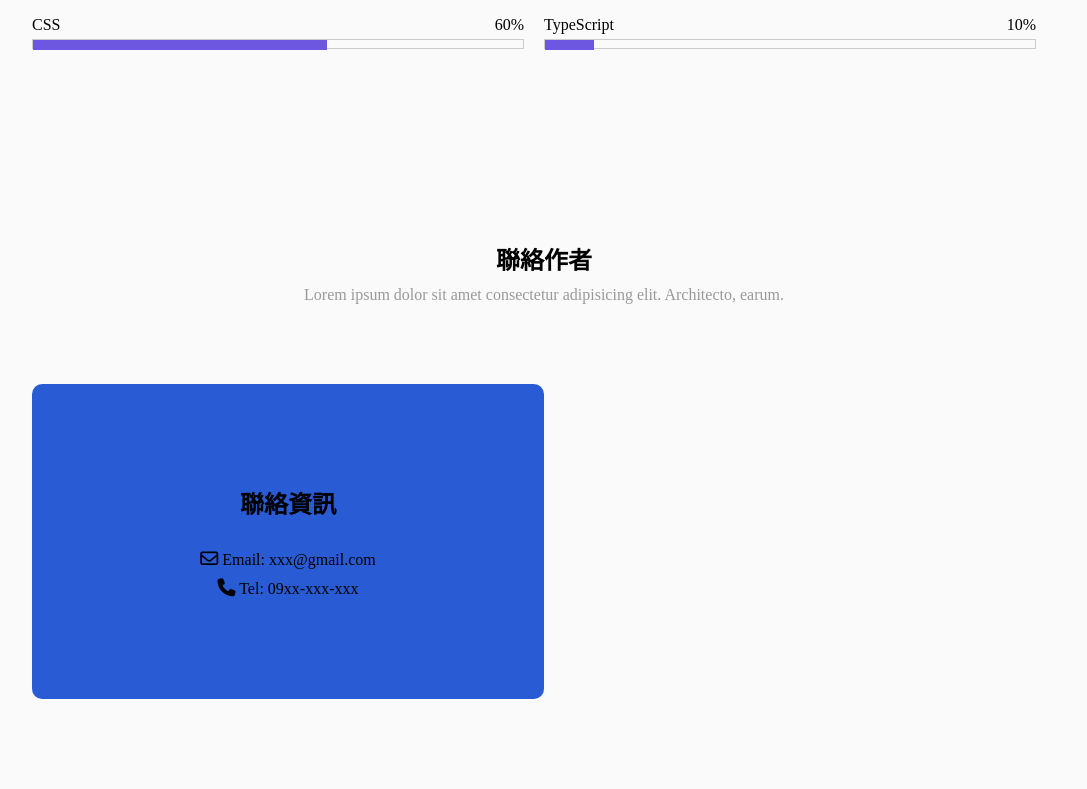
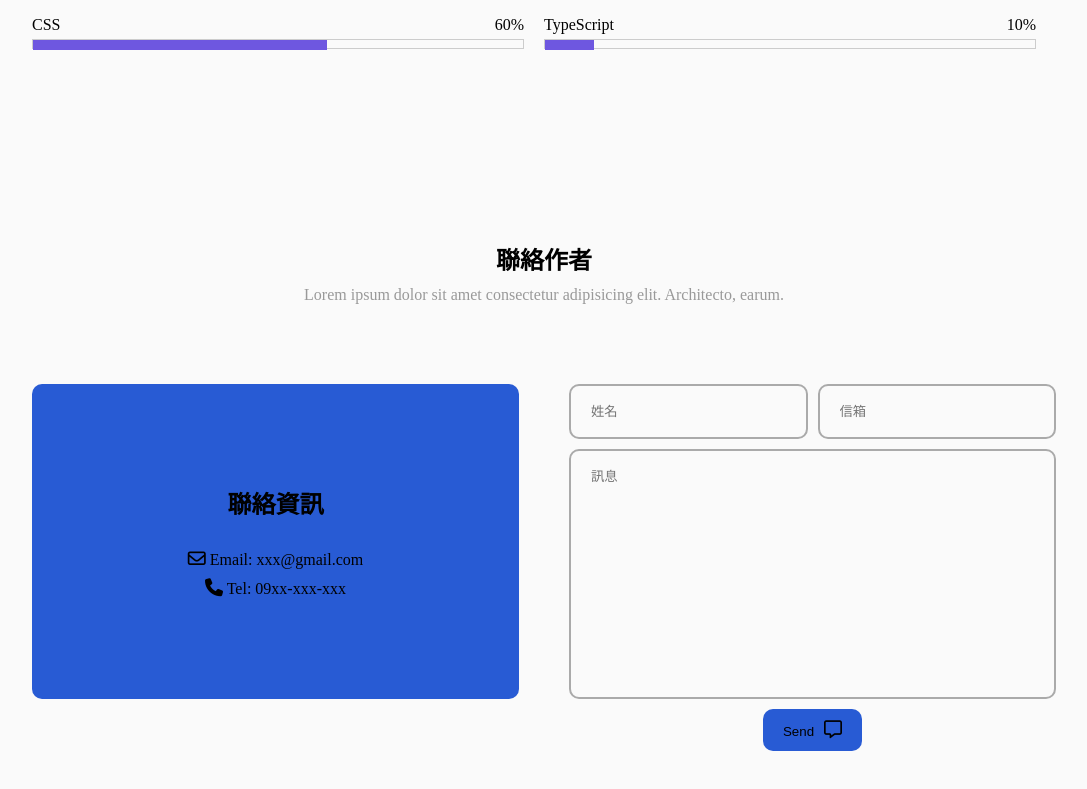
Before and after one commit to kikiyo5620/mcu-113-1-web-13131830, a plain HTML site: page src/index.html in a window 1280 px wide. Shown: the part 1695-2484 px from the top of the page, without its empty margins (96-1183 px from the left). Drawn offline with Linux system fonts and the light colour scheme.

Commit message:
feat(contact): 聯絡作者表單樣式實作

```diff
--- a/src/index.html
+++ b/src/index.html
@@ -132,7 +132,12 @@
                 <div><i class="fa-solid fa-phone"></i> Tel: 09xx-xxx-xxx</div>
               </div>
             </div>
-            <div action="form"></div>
+            <div class="form">
+              <input type="text" placeholder="姓名" />
+              <input type="email" placeholder="信箱" />
+              <textarea placeholder="訊息"></textarea>
+              <button type="button" class="btn">Send<i class="fa-regular fa-message"></i></button>
+            </div>
           </div>
         </section>
       </main>
--- a/src/scss/_contact.scss
+++ b/src/scss/_contact.scss
@@ -31,4 +31,40 @@
       font-size: 18px;
     }
   }
+
+  .form {
+    display: grid;
+    grid-template-columns: repeat(2, 1fr);
+    grid-template-rows: 55px 250px 1fr;
+    gap: 10px;
+
+    input,
+    textarea {
+      background: transparent;
+      border: 2px solid #aaa;
+      border-radius: 10px;
+      padding: 15px 20px;
+      outline: none;
+    }
+
+    input {
+      padding: 15px 20px;
+    }
+
+    textarea {
+      grid-column: 1 / 3;
+      resize: none;
+    }
+
+    .btn {
+      margin: 0 auto;
+      grid-column: 1 / 3;
+      background-color: var(--third-color);
+      color: var(--white-color);
+
+      i {
+        font-size: 18px;
+      }
+    }
+  }
 }
```
Also changed, not shown: src/style.min.css, 1 other file.
